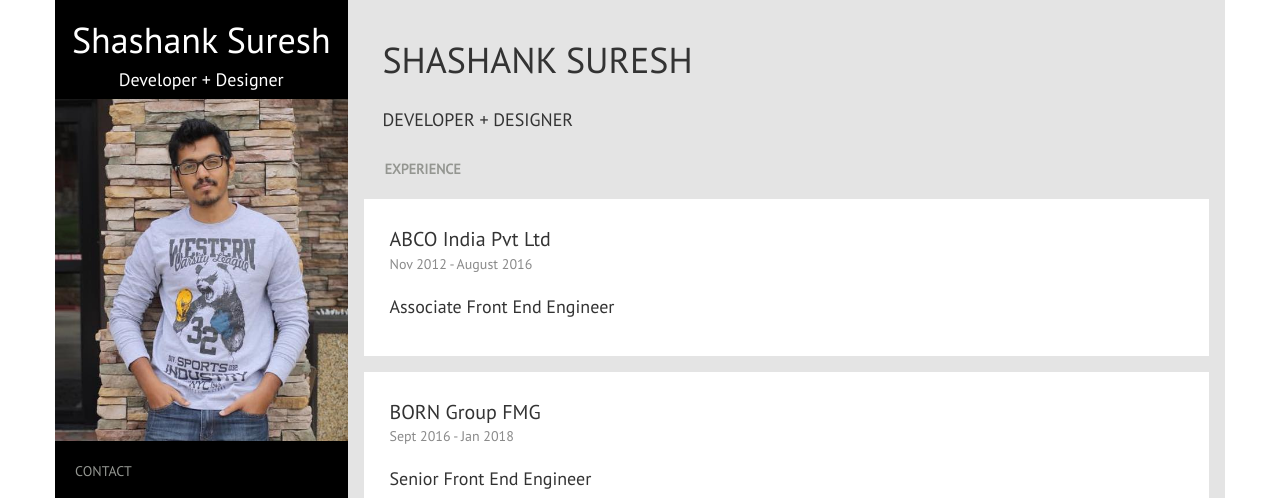
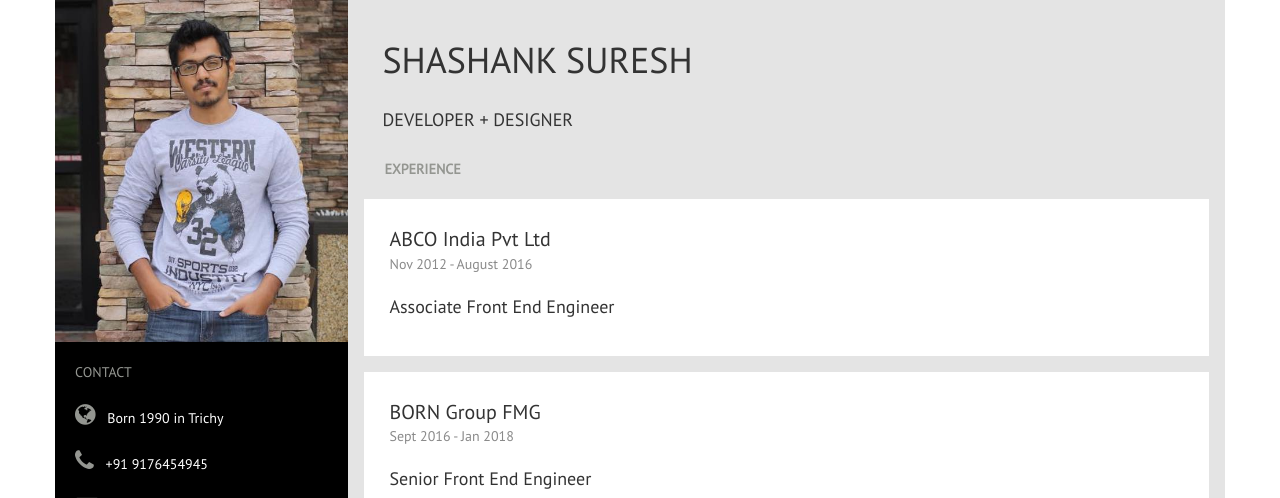
Before and after one commit to ShashankSuresh/ShashankSureshOnePage, a website: page index.html in a window 1280 px wide. Shown: the top 498 px of the page. Drawn offline with nearby package versions, Linux system fonts and the light colour scheme.

Commit message:
hidden lg added

```diff
--- a/index.html
+++ b/index.html
@@ -16,7 +16,7 @@
     <div class="container">
         <div class="row">
             <div class="col-md-3 col-xs-12 col-sm-4 no-padding bg-black left">
-                <div class="heading-container hidden-md text-center color-white">
+                <div class="heading-container hidden-md hidden-lg text-center color-white">
                     <h1 class="name">Shashank Suresh</h1>
                     <h4 class="desgination">Developer + Designer</h4>
                 </div>
```
